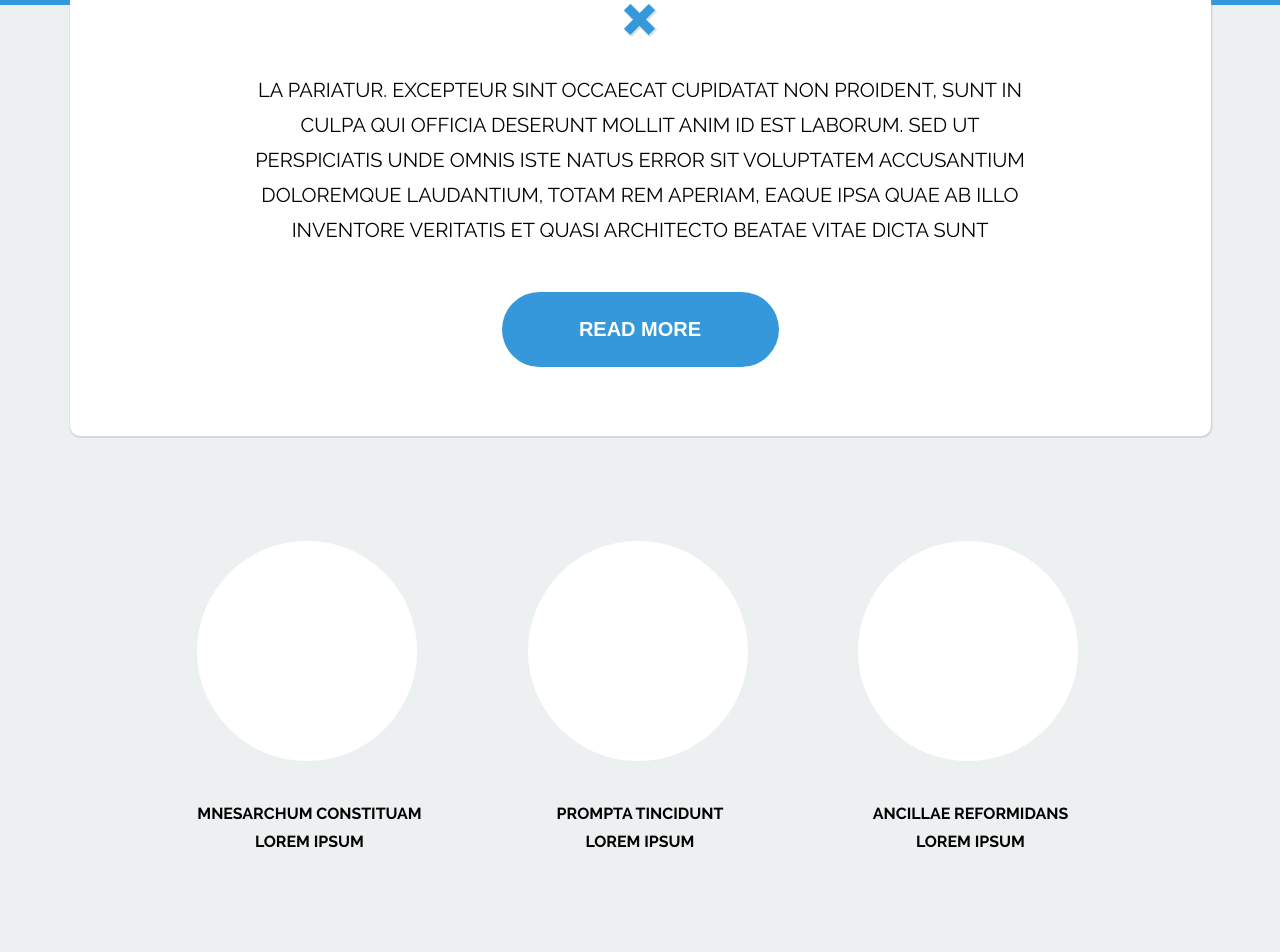
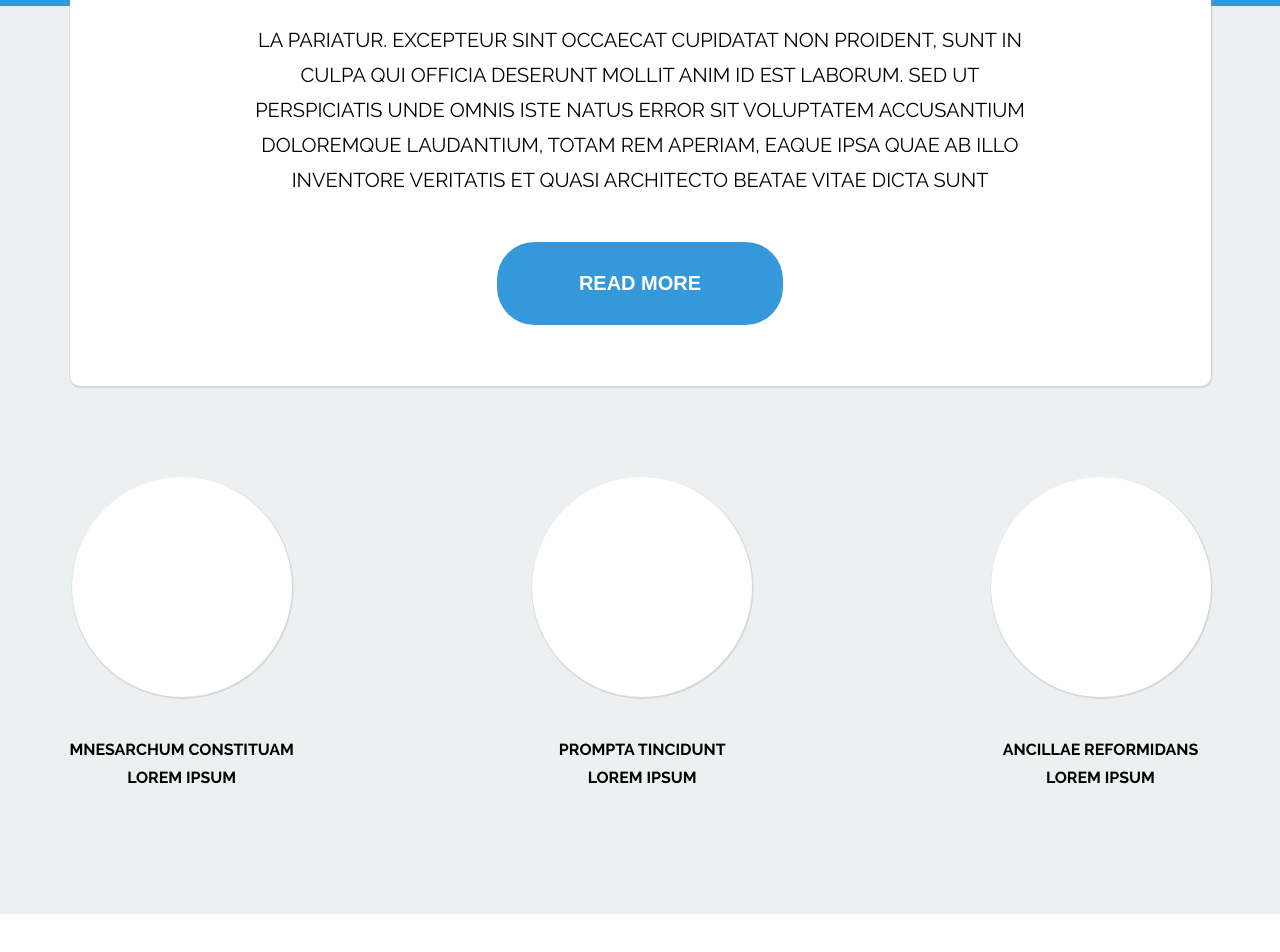
Before and after one commit to YuriyGrigorenko/Task5, a plain HTML site: page index.html in a window 1280 px wide. Shown: the part 844-1796 px from the top of the page. After the commit the page ends 1758 px from the top, so only its background shows below. Drawn offline with Linux system fonts and the light colour scheme.

```diff
--- a/css/style.css
+++ b/css/style.css
@@ -3,9 +3,11 @@ body {
 }
 
 .welcome-section {
+    position: relative;
     display: flex;
     flex-direction: column;
     align-items: center;
+    padding-top: 55px;
     height: 850px;
     background-color: #3498db;
 }
@@ -19,19 +21,17 @@ body {
 
 .hidden-text {
     position: absolute;
-    top: -200000px;
+    top: -20000px;
 }
 
 .img-logo {
     width: 150px;
     height: 35px;
-    margin: 55px;
 }
 
 .img-menu {
     width: 36px;
     height: 25px;
-    margin: 70px;
 }
 
 .menu-btn {
@@ -47,23 +47,23 @@ body {
 
 .title {
     margin-bottom: 47px;
-    color: #ecf0f1;
     font-size: 86px;
     font-weight: bold;
+    color: #ecf0f1;
 }
 
 .subtittle {
-    color: #ecf0f1;
     font-size: 50px;
     font-weight: bold;
+    color: #ecf0f1;
 }
 
 .section-window {
     position: absolute;
     width: 1141px;
     height: 580px;
-    margin: 700px;
-    padding-top: 75px;
+    top: 650px;
+    padding: 75px 185px 0px;
     border-radius: 10px;
     box-shadow: 0.5px 0.9px 0 1px rgba(155, 155, 155, 0.3);
     background-color: #fff;
@@ -88,7 +88,6 @@ body {
 }
 
 .window-text {
-    width: 771px;
     height: 155px;
     margin: 0 auto 64px;
     font-size: 20px;
@@ -98,57 +97,52 @@ body {
 }
 
 .window-btn {
-    width: 277px;
-    height: 75px;
     display: block;
-    margin: 0 auto 79px;
+    margin: 0 auto;
+    padding-left: 82px;
+    padding-right: 82px;
+    padding-top: 30px;
+    padding-bottom: 30px;
     border-radius: 37.5px;
+    font-size: 20px;
     background-color: #3498db;
-    cursor: pointer;
-}
-
-.btn {
-    width: 114px;
-    height: 15px;
-    font-size: 20px;
     font-weight: bold;
     font-style: normal;
     text-transform: uppercase;
     color: #fff;
+    cursor: pointer;
 }
 
 .section-container {
     display: flex;
     justify-content: center;
-    align-items: center;
-    width: 100%;
-    min-height: 950px;
-    margin-top: 266px;
+    padding-top: 471px;
+    padding-bottom: 122px;
     background-color: #edf0f1
 }
 
 .round-objects-container {
     display: flex;
-    flex-direction: row;
-    align-items: center;
+    justify-content: space-between;
+    width: 1141px;
 }
 
 .union-items {
-    margin:  471px 0 39px 0;
-    padding: 0 53px 0 53px;
+    display: flex;
+    align-items: center;
+    flex-direction: column;
 }
 
 .round-object {
     width: 220px;
     height: 220px;
+    margin-bottom: 39px;
     border-radius: 50%;
     background-color: #fff;
+    box-shadow: 0.5px 0.9px 0 1px rgba(155, 155, 155, 0.3);
 }
 
 .section-items-subtittle {
-    width: 224.5px;
-    height: 51px;
-    margin-top: 39px;
     font-weight: bold;
     line-height: 1.75;
     text-align: center;
--- a/index.html
+++ b/index.html
@@ -39,25 +39,28 @@
             </div>
             <p class="window-text">la pariatur. Excepteur sint occaecat cupidatat non proident, sunt in culpa qui officia deserunt mollit anim id est laborum. Sed ut perspiciatis unde omnis iste natus error sit voluptatem accusantium doloremque laudantium, totam rem aperiam, eaque ipsa quae ab illo inventore veritatis et quasi architecto beatae vitae dicta sunt</p>
             <button class="window-btn">
-                <span class="btn">Read more</span>
+                Read more
             </button>
         </div>
-        <div class="section-container">
+    </section>
+    <section class="section-container">
         <ul class="round-objects-container">
             <li class="union-items">
                 <div class="round-object"></div>
-                    <p class="section-items-subtittle">mnesarchum constituam LOREM IPSUM</p>
+                <p class="section-items-subtittle">mnesarchum constituam</p>
+                <p class="section-items-subtittle">LOREM IPSUM</p>
             </li>
             <li class="union-items">
                 <div class="round-object"></div>
-                    <p class="section-items-subtittle">prompta tincidunt LOREM IPSUM</p>
+                <p class="section-items-subtittle">prompta tincidunt</p>
+                <p class="section-items-subtittle">LOREM IPSUM</p>
             </li>
             <li class="union-items">
                 <div class="round-object"></div>
-                    <p class="section-items-subtittle">ancillae reformidans LOREM IPSUM</p>
+                <p class="section-items-subtittle">ancillae reformidans</p>
+                <p class="section-items-subtittle">LOREM IPSUM</p>
             </li>
         </ul>
-        </div>
     </section>
 </body>
 </html>
```
Lines whose indentation alone changed are shown as unchanged.
